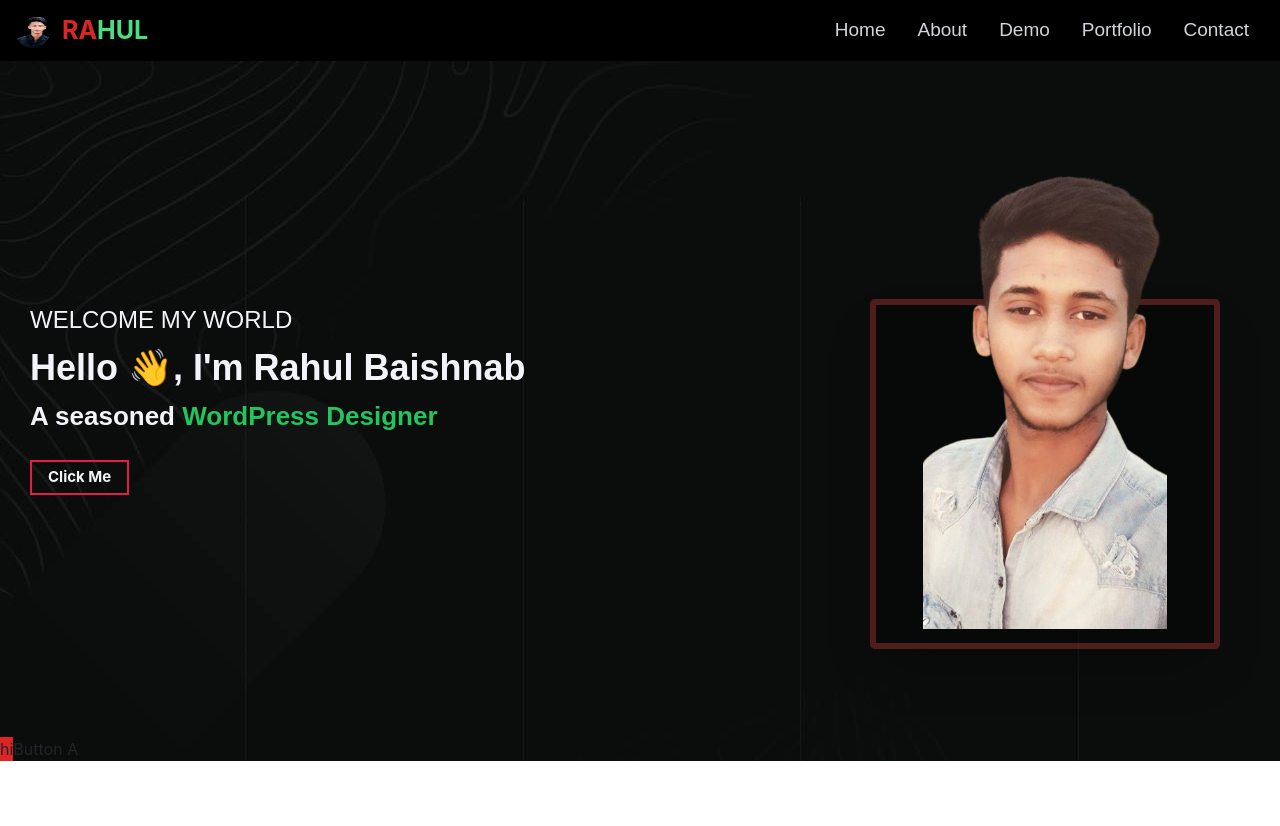
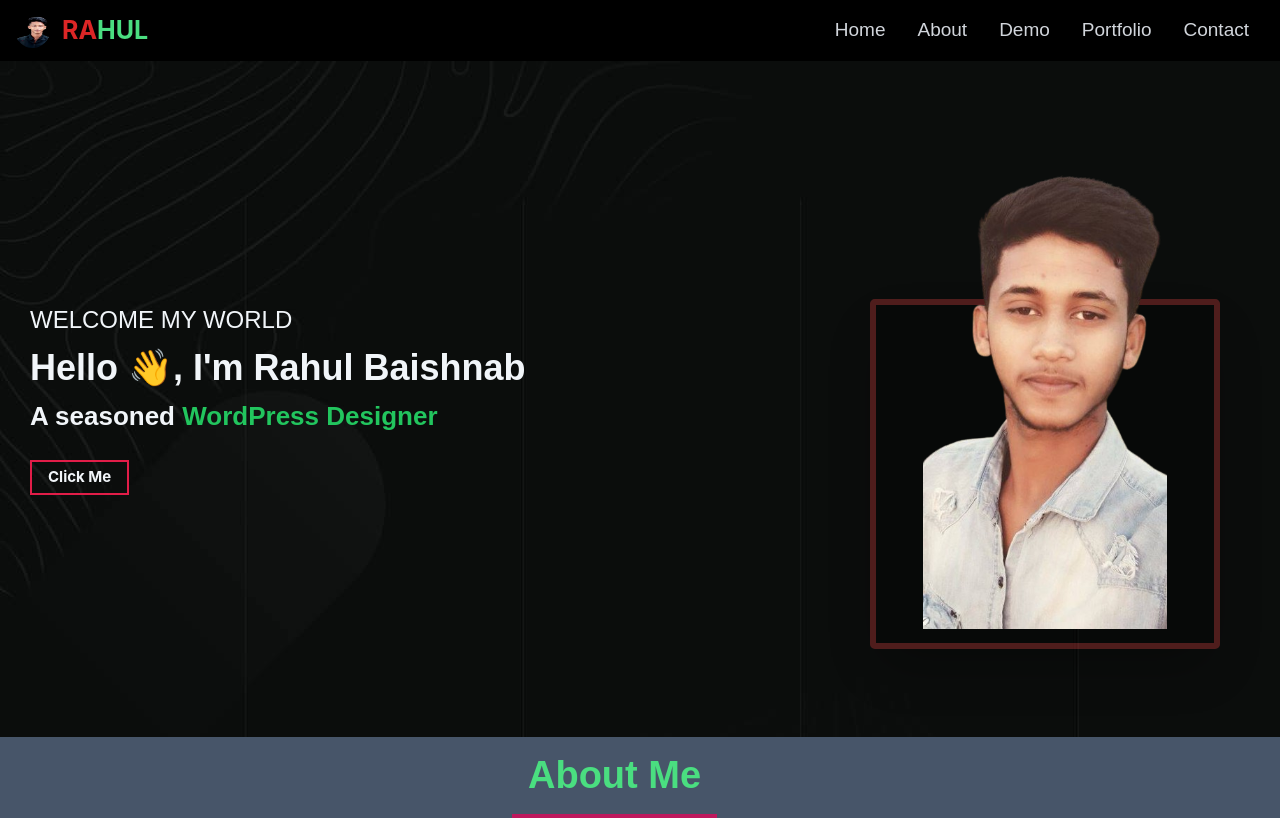
Before and after one commit to Rahul-4u/pro, a React (Vite) app: page / in a window 1280 px wide. Before the commit the page ends 800 px from the top, so only its background shows below. Built offline with nearby package versions, Linux system fonts and the light colour scheme.

Commit message:
first commit

```diff
--- /dev/null
+++ b/src/pages/MeinHome.jsx
@@ -0,0 +1,23 @@
+import React from 'react'
+import HomeLeft from './home/HomeLeft'
+import HomeRight from './home/HomeRight'
+
+export default function MeinHome() {
+  return (
+    <div>
+        <div className=' bg-[url(/bg-1.jpg)] w-full'>
+       <div className='w-full container md:py-5   text-slate-100  '>
+     <div className='container mdl:flex flex md:flex-row items-center  flex-col-reverse justify-between py-5 items-center'>
+     <HomeLeft/>
+      <HomeRight/>
+
+
+
+     </div>
+    </div>
+
+   </div>
+
+    </div>
+  )
+}
--- /dev/null
+++ b/src/pages/TitelOne.jsx
@@ -0,0 +1,13 @@
+import React from 'react'
+
+export default function TitelOne(titel) {
+  return (
+    <div>
+        <h1 className=' font-bold text-green-400 text-[38px] font-bodyFont text-center p-3 border-b-4 border-y-pink-700 inline-block mdl:ml-[40%]  ml-[25%] '>{titel.name}</h1>
+
+
+
+
+    </div>
+  )
+}
--- a/src/pages/about/About.jsx
+++ b/src/pages/about/About.jsx
@@ -1,10 +1,20 @@
 import React from 'react'
+import TitelOne from '../TitelOne'
 
 export default function About() {
   return (
-    <div>
-      <button className='bg-red-600 transition delay-150 duration-300 ease-in-out'>hi</button>
-      <button className="transition duration-300 delay-150 hover:delay-300">Button A</button>
+    <div className=' bg-slate-600'>
+      <div>
+        <div className=' after:w-32 after:h-2 after:bg-white after:absolute'>
+          <TitelOne name="About Me"/>
+        </div>
+
+
+        <div></div>
+
+
+      </div>
+
     </div>
   )
 }
--- a/src/pages/home/Home.jsx
+++ b/src/pages/home/Home.jsx
@@ -1,20 +1,12 @@
 import React from 'react'
-import HomeLeft from './HomeLeft'
-import HomeRight from './HomeRight'
+import MeinHome from '../MeinHome'
 import About from '../about/About'
+
 
 export default function Home() {
   return (
-   <div className=' bg-[url(/bg-1.jpg)] w-full'>
-       <div className='w-full container md:py-5   text-slate-100  '>
-     <div className='container mdl:flex flex md:flex-row items-center  flex-col-reverse justify-between py-5 items-center'>
-     <HomeLeft/>
-      <HomeRight/>
-
-
-
-     </div>
-    </div>
+   <div>
+    <MeinHome/>
     <About/>
    </div>
   )
--- a/src/pages/home/HomeLeft.jsx
+++ b/src/pages/home/HomeLeft.jsx
@@ -23,7 +23,7 @@ export default function HomeLeft() {
 
       </div>
       <br />
-      <button className=' text-[15px] font-bold border-2 py-1 px-3  border-rose-600'>Click Me </button>
+      <button className=' text-[15px] font-bold border-2 py-1 px-3  border-rose-600  transition ease-in-out delay-150  hover:-translate-y-1 hover:scale-110  duration-300 '>Click Me </button>
 
       </Slide>
 
```
